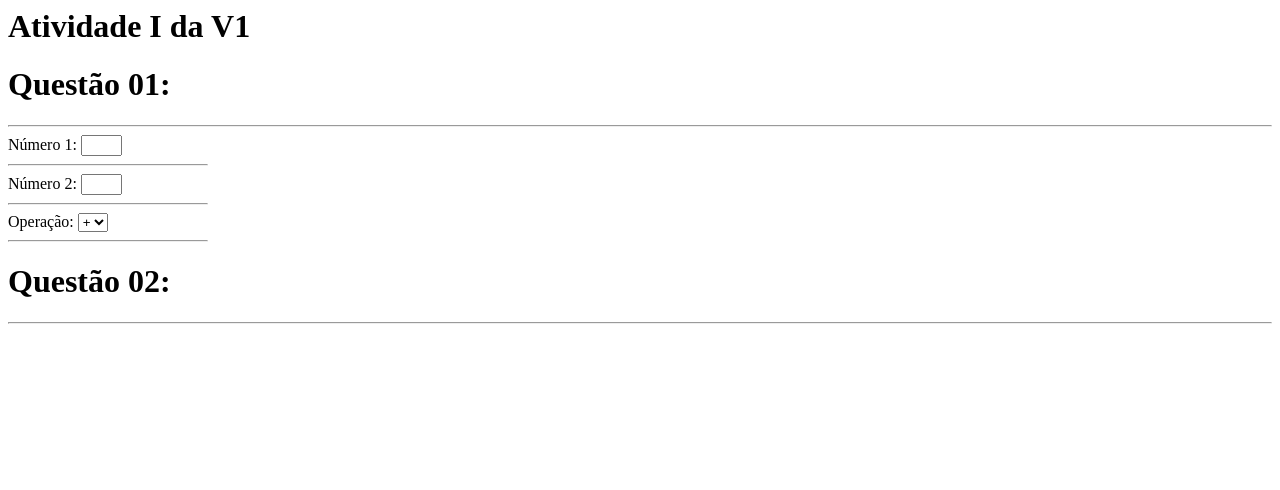
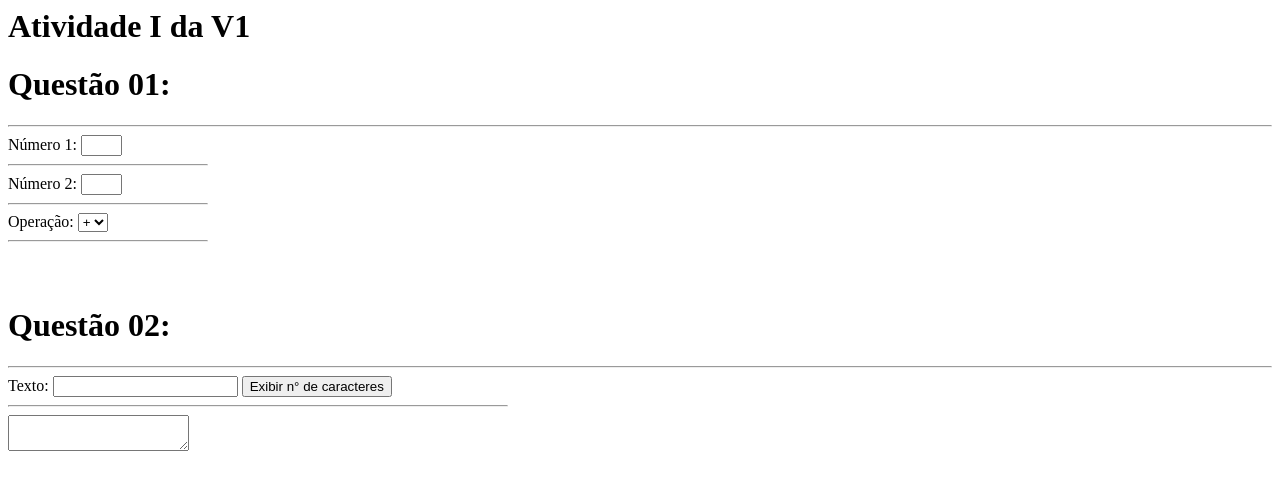
Before and after one commit to VictorMagalhaesSales/v1-tecnologias-internet, a plain HTML site: page index.html in a window 1280 px wide. Drawn offline with Linux system fonts and the light colour scheme.

Commit message:
WIP: Questão 2

```diff
--- a/index.html
+++ b/index.html
@@ -25,8 +25,25 @@
            console.log("Resultado: " + res);
            console.log("=================")
         }
+
+        function exibirQtdCaracteres(){
+            var txt   = document.getElementById('campo').value;
+            var n     = txt.length;
+            alert("" + n + " caracteres digitados");
+        }
+
+        function validarTextArea() {
+            var txt = document.getElementById('textarea');
+            if(txt.value.length > 144) {
+                alert('O texto não pode ter mais do que 144 caracteres!');
+                txt.value = null;
+            } else {
+                var palavras = txt.value.split(' ');
+                console.log("Palavras: "+palavras);
+                alert('O texto possui '+palavras.length+' palavras!');
+            }
+        }
       </script>
-
    </head>
    <body>
    <form id="frm"  >
@@ -52,9 +69,20 @@
                 <hr>
                 </div>
             </div>
+            <br><br>
 
             <h1>Questão 02:</h1>
             <hr>
+
+            <div style="width: 500px;">
+                <form>
+                    <label for="digite">Texto:</label>
+                    <input name="campo" id="campo" type="text" />
+                    <button onClick="exibirQtdCaracteres()">Exibir n° de caracteres</button>
+                    <hr>
+                    <textarea id="textarea" onblur="validarTextArea()"></textarea>
+                 </form>
+            </div>
         </div>
       </div>
    </form>
```
